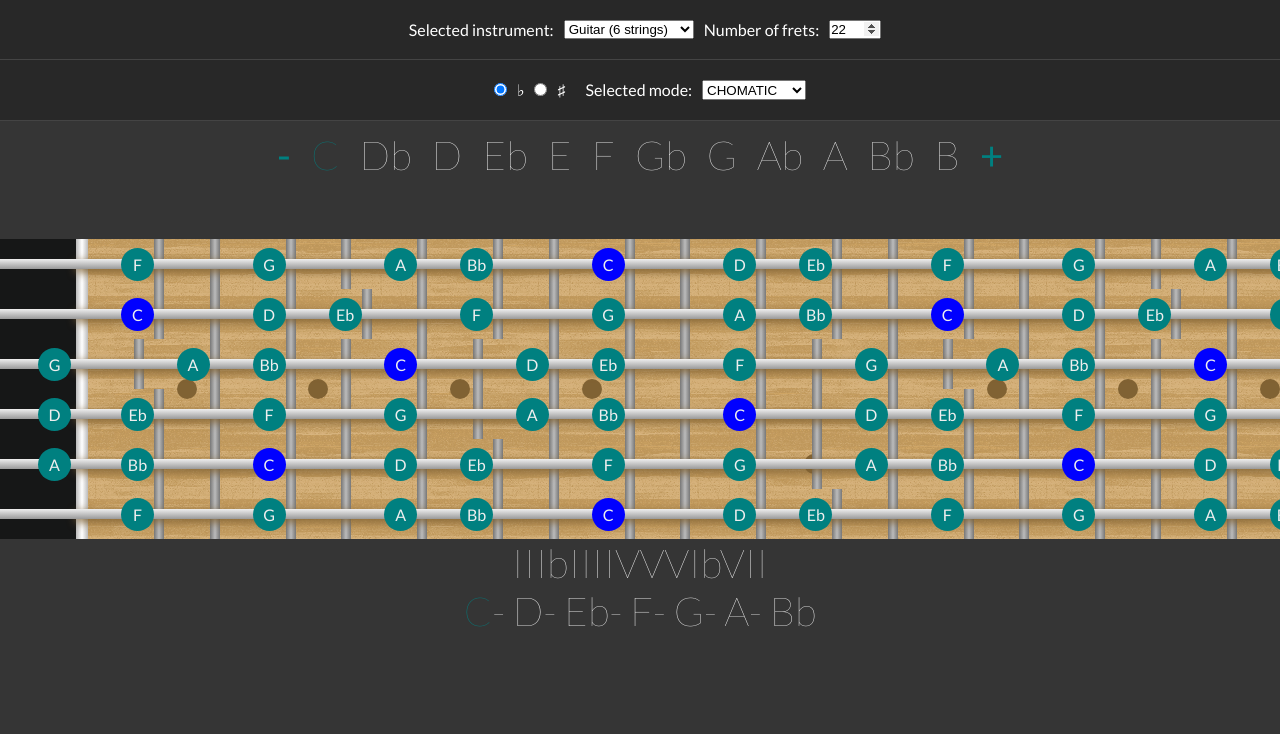
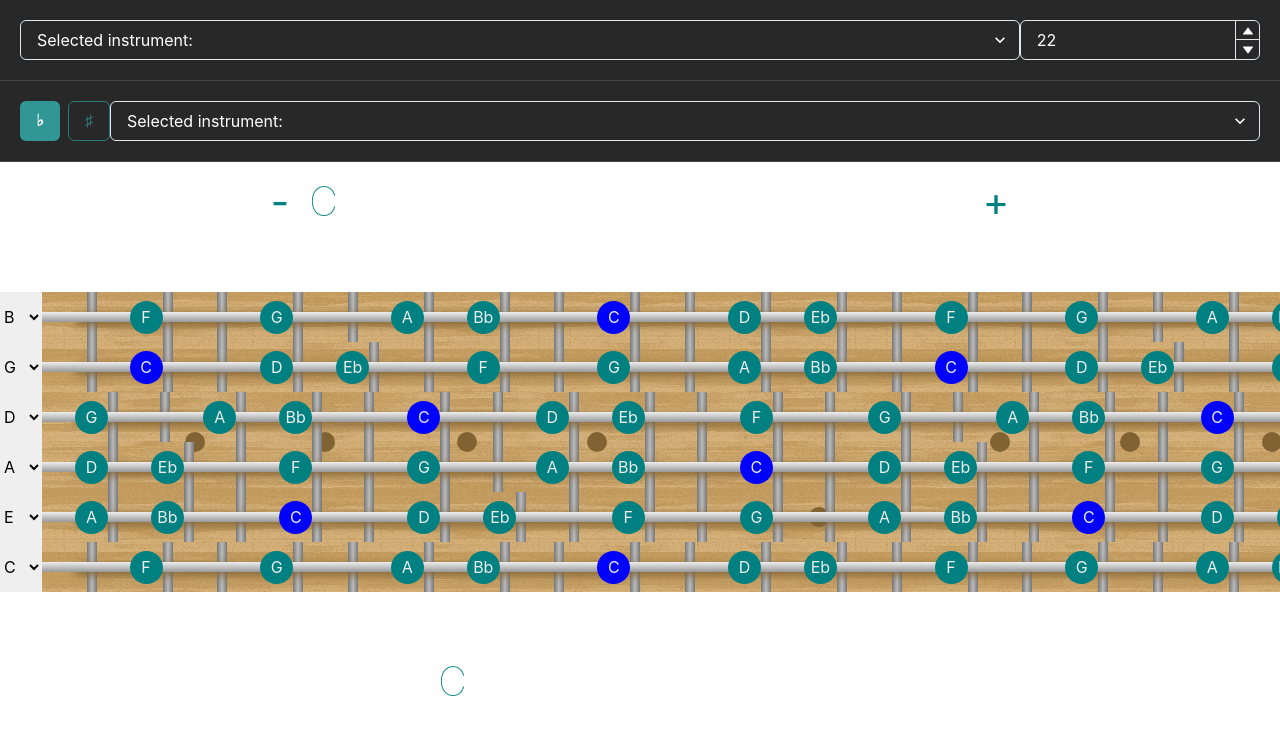
Before and after one commit to EmersonBraun/guitar-scale, a React (Create React App) app: page / in a window 1280 px wide. Shown: the top 734 px of the page. Built offline with nearby package versions, Linux system fonts and the light colour scheme.

Commit message:
feat: add string tone

```diff
--- a/package.json
+++ b/package.json
@@ -3,6 +3,9 @@
   "version": "0.1.0",
   "private": true,
   "dependencies": {
+    "@chakra-ui/react": "^1.6.12",
+    "@emotion/react": "^11.5.0",
+    "@emotion/styled": "^11.3.0",
     "@testing-library/jest-dom": "^5.15.0",
     "@testing-library/react": "^11.2.7",
     "@testing-library/user-event": "^12.8.3",
@@ -10,9 +13,10 @@
     "@types/node": "^12.20.36",
     "@types/react": "^17.0.34",
     "@types/react-dom": "^17.0.11",
+    "framer-motion": "^4.1.17",
     "react": "^17.0.2",
     "react-dom": "^17.0.2",
-    "react-scripts": "4.0.3",
+    "react-scripts": "^4.0.3",
     "styled-components": "^5.3.3",
     "typescript": "^4.4.4",
     "web-vitals": "^1.1.2"
--- a/src/components/App/index.tsx
+++ b/src/components/App/index.tsx
@@ -1,3 +1,4 @@
+import { ChakraProvider } from "@chakra-ui/react";
 import React from "react";
 import { ConfigProvider } from "../../context/config";
 import "../../index.css";
@@ -10,6 +11,7 @@ import { Settings } from "../Settings";
 function App() {
   return (
     <div>
+      <ChakraProvider>
         <ConfigProvider>
           <InstrumentSettings />
           <Settings />
@@ -17,6 +19,7 @@ function App() {
           <Instrument />
           <ModeList />
         </ConfigProvider>
+      </ChakraProvider>
     </div>
   );
 }
--- a/src/components/Instrument/index.tsx
+++ b/src/components/Instrument/index.tsx
@@ -10,7 +10,7 @@ import { Container } from "./style";
 
 export const Instrument = () => {
   const [length, setLength] = useState(6);
-  const { numberOfFrets, instrument } = useConfig();
+  const { instrument } = useConfig();
 
   useEffect(() => {
     const intrumentPreset = INSTRUMENT_TUNING_PRESETS[instrument];
@@ -26,12 +26,11 @@ export const Instrument = () => {
             <String
               key={key}
               stringIndex={key}
-              frets={numberOfFrets}
               doubleFretmarks={DEFAULT_DOUBLE_FRETMARKS}
               singleFretmarks={DEFAULT_SINGLE_FRETMARKS}
             />
           ) : (
-            <String key={key} stringIndex={key} frets={numberOfFrets} />
+            <String key={key} stringIndex={key}/>
           )
         )}
     </Container>
--- a/src/components/InstrumentSettings/index.tsx
+++ b/src/components/InstrumentSettings/index.tsx
@@ -1,3 +1,8 @@
+import {
+  NumberDecrementStepper, NumberIncrementStepper, NumberInput,
+  NumberInputField,
+  NumberInputStepper, Select
+} from "@chakra-ui/react";
 import React from "react";
 import { INSTRUMENT_TUNING_PRESETS } from "../../constants";
 import { useConfig } from "../../context/config";
@@ -7,37 +12,31 @@ interface instrumentSettingsProps {
   children?: React.ReactNode;
 }
 export const InstrumentSettings = ({ children }: instrumentSettingsProps) => {
-  const {
-    numberOfFrets,
-    setInstrument,
-    setNumberOfFrets,
-  } = useConfig();
+  const { numberOfFrets, setInstrument, setNumberOfFrets } = useConfig();
 
   return (
     <Container className="settings" data-testid="instrument-settings">
-      <label htmlFor="instrument-selector">Selected instrument:</label>
-      <select
-        name="instrument-selector"
-        id="instrument-selector"
+      <Select
+        placeholder="Selected instrument:"
         onChange={(e) => setInstrument(e.target.value as any)}
       >
         {Object.keys(INSTRUMENT_TUNING_PRESETS).map((value, index) => (
-          <option key={index}>
-            {value}
-          </option>
+          <option key={index}>{value}</option>
         ))}
-      </select>
+      </Select>
 
-      <label htmlFor="number-of-frets">Number of frets: </label>
-      <input
-        type="number"
-        id="number-of-frets"
-        min="5"
-        max="30"
-        name="numberOfFrets"
-        value={numberOfFrets}
-        onChange={(e) => setNumberOfFrets(+e.target.value)}
-      />
+      <NumberInput
+        defaultValue={numberOfFrets}
+        min={5}
+        max={30}
+        onChange={(valueString) => setNumberOfFrets(+valueString)}
+      >
+        <NumberInputField />
+        <NumberInputStepper>
+          <NumberIncrementStepper />
+          <NumberDecrementStepper />
+        </NumberInputStepper>
+      </NumberInput>
     </Container>
   );
 };
--- a/src/components/NoteList/index.tsx
+++ b/src/components/NoteList/index.tsx
@@ -9,7 +9,7 @@ interface noteListProps {
   children?: React.ReactNode;
 }
 export const NoteList = ({ children }: noteListProps) => {
-  const { accidental, note, setNote, setNoteHover } = useConfig();
+  const { accidental, note, setNote } = useConfig();
 
   const handleNote = useCallback((type = "next") => {
     const currentNoteIndex = note.index;
@@ -21,7 +21,6 @@ export const NoteList = ({ children }: noteListProps) => {
       newIndex =
         currentNoteIndex === 1 ? CHROMATIC.length : currentNoteIndex - 1;
     }
-    console.log({ currentNoteIndex });
     const newNote = CHROMATIC.find((value) => value.index === newIndex);
     if (newNote) setNote(newNote);
   }, [note, setNote]);
@@ -35,8 +34,6 @@ export const NoteList = ({ children }: noteListProps) => {
         <Tone
           key={index}
           onClick={() => setNote(notes)}
-          // onMouseEnter={() => setNoteHover(notes)}
-          // onMouseLeave={() => setNoteHover(undefined)}
           selected={notes[accidental] === note[accidental]}
         >
           {notes[accidental]}
--- a/src/components/Settings/index.tsx
+++ b/src/components/Settings/index.tsx
@@ -1,7 +1,9 @@
+import { Button, ButtonGroup, Select } from "@chakra-ui/react";
 import React from "react";
 import { MODES } from "../../constants";
 import { useConfig } from "../../context/config";
 import { Container } from "./style";
+
 
 interface settingsProps {
   children?: React.ReactNode;
@@ -12,33 +14,19 @@ export const Settings = ({ children }: settingsProps) => {
 
   return (
     <Container className="settings" data-testid="settings">
-      <div className="accidental-selector">
-        <input
-          type="radio"
-          className="acc-select"
-          name="accidentals"
-          value={accidental}
-          onChange={() => setAccidental("flats")}
-          checked={accidental === "flats"}
-        />
-        <label htmlFor="flats">♭</label>
-        <input
-          type="radio"
-          className="acc-select"
-          name="accidentals"
-          value={accidental}
-          onChange={() => setAccidental("sharps")}
-          checked={accidental === "sharps"}
-        />
-        <label htmlFor="sharps">♯</label>
-      </div>
+      <ButtonGroup variant="outline" >
+        <Button colorScheme="teal" variant={accidental === "flats" ? 'solid' : 'outline'} onClick={() => setAccidental("flats")}>♭</Button>
+        <Button colorScheme="teal" variant={accidental === "sharps" ? 'solid' : 'outline'} onClick={() => setAccidental("sharps")}>♯</Button>
+      </ButtonGroup>
 
-      <label htmlFor="mode">Selected mode:</label>
-      <select name="mode" id="mode" onChange={(e) => setMode(e.target.value)}>
+      <Select
+        placeholder="Selected instrument:"
+        onChange={(e) => setMode(e.target.value)}
+      >
         {Object.keys(MODES).map((value, index) => (
           <option key={index}>{value}</option>
         ))}
-      </select>
+      </Select>
     </Container>
   );
 };
--- a/src/components/String/index.tsx
+++ b/src/components/String/index.tsx
@@ -1,26 +1,33 @@
 import React from "react";
-import { useConfig } from "../../context/config";
+import { INSTRUMENT_TUNING_PRESETS } from "../../constants";
+import { CHROMATIC } from "../../constants/chromatic";
+import { NoteInterface, useConfig } from "../../context/config";
+import { getNoteName } from "../../services/notes";
 import { NoteFret } from "../NoteFret";
 import { Container } from "./style";
 
 interface stringProps {
-  frets: number;
   stringIndex: number;
   singleFretmarks?: number[];
   doubleFretmarks?: number[];
 }
 
 export const String = ({
-  frets,
   doubleFretmarks,
   singleFretmarks,
   stringIndex,
 }: stringProps) => {
-  const { numberOfFrets } = useConfig();
+  const { numberOfFrets, accidental, instrument } = useConfig();
   const fretList = Array.from({ length: numberOfFrets }, (_, i) => i + 1);
 
   return (
     <Container className="string" data-testid="string">
+      <select defaultValue={getNoteName({ accidentals: accidental, indexOfList: INSTRUMENT_TUNING_PRESETS[instrument][stringIndex]})} onChange={(e) => console.log(e)} placeholder="tone" style={{color: "black", zIndex: 3}}>
+        {CHROMATIC.map((notes: NoteInterface, index) => (
+          <option key={index}>{notes[accidental]}</option>
+        ))}
+      </select>
+
       {fretList.length &&
         fretList.map((noteIndex) => (
           <NoteFret
```
Also changed, not shown: src/app.js (deleted, +0 -201 lines), 1 other file (tests, documents, lock files or other folders). Lines whose indentation alone changed are shown as unchanged.
